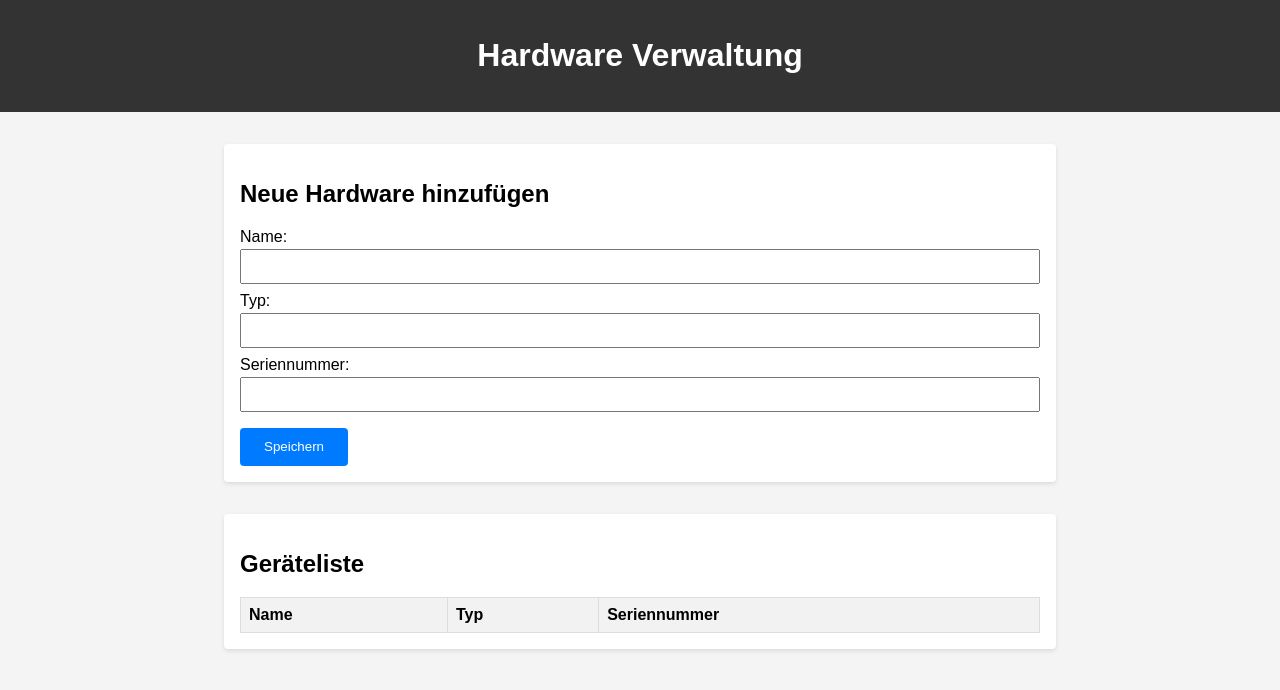
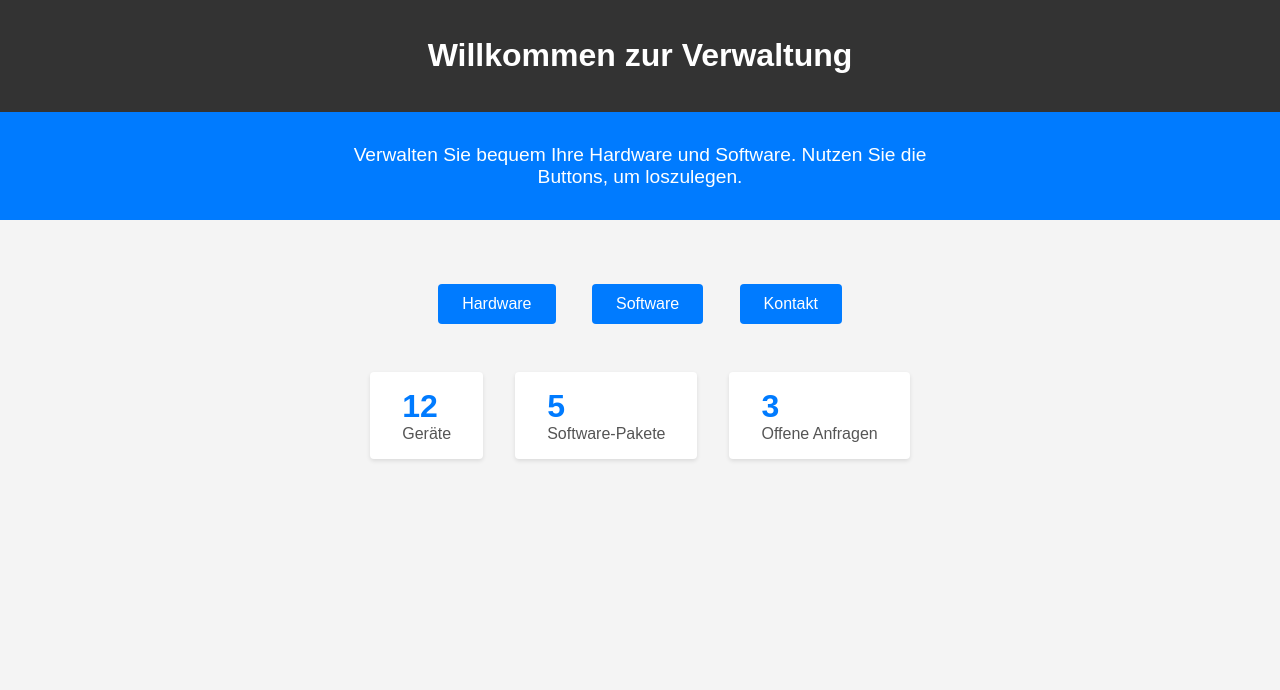
Before and after one commit to Feuder/Test, a plain HTML site: page index.html in a window 1280 px wide. Drawn offline with Linux system fonts and the light colour scheme.

Commit message:
Improve start page design and add stats

```diff
--- /dev/null
+++ b/css/index.css
@@ -0,0 +1,41 @@
+/* Zusätzliche Styles für die Startseite */
+.start-container {
+    margin-top: 3rem;
+}
+
+.hero {
+    background-color: #007bff;
+    color: white;
+    padding: 2rem 0;
+    text-align: center;
+}
+
+.hero p {
+    max-width: 600px;
+    margin: 0 auto;
+    font-size: 1.2rem;
+}
+
+.stats {
+    display: flex;
+    justify-content: center;
+    gap: 2rem;
+    margin-top: 2rem;
+}
+
+.stat {
+    background: #fff;
+    padding: 1rem 2rem;
+    border-radius: 4px;
+    box-shadow: 0 2px 4px rgba(0, 0, 0, 0.1);
+}
+
+.stat strong {
+    display: block;
+    font-size: 2rem;
+    color: #007bff;
+}
+
+.stat span {
+    color: #555;
+}
--- /dev/null
+++ b/css/kontakt.css
@@ -0,0 +1,8 @@
+/* Styles für die Kontakt-Seite */
+a {
+    color: #007bff;
+}
+
+a:hover {
+    text-decoration: underline;
+}
--- /dev/null
+++ b/css/software.css
@@ -0,0 +1,6 @@
+/* Styles für die Software-Seite */
+.placeholder {
+    text-align: center;
+    font-style: italic;
+    margin-top: 2rem;
+}
--- a/css/style.css
+++ b/css/style.css
@@ -64,3 +64,24 @@ button:hover {
 #hardwareTable th {
     background-color: #f2f2f2;
 }
+
+/* Startseite */
+.start-container {
+    max-width: 600px;
+    margin: 2rem auto;
+    text-align: center;
+}
+
+.nav-button {
+    display: inline-block;
+    margin: 1rem;
+    padding: 0.7rem 1.5rem;
+    background-color: #007bff;
+    color: white;
+    text-decoration: none;
+    border-radius: 4px;
+}
+
+.nav-button:hover {
+    background-color: #0056b3;
+}
--- a/index.html
+++ b/index.html
@@ -3,46 +3,37 @@
 <head>
     <meta charset="UTF-8">
     <meta name="viewport" content="width=device-width, initial-scale=1.0">
-    <title>Hardware Verwaltung</title>
+    <title>Startseite</title>
     <link rel="stylesheet" href="css/style.css">
+    <link rel="stylesheet" href="css/index.css">
 </head>
 <body>
     <header>
-        <h1>Hardware Verwaltung</h1>
+        <h1>Willkommen zur Verwaltung</h1>
     </header>
-
-    <section class="hardware-form">
-        <h2>Neue Hardware hinzufügen</h2>
-        <form id="hardwareForm">
-            <label for="name">Name:</label>
-            <input type="text" id="name" name="name" required>
-
-            <label for="type">Typ:</label>
-            <input type="text" id="type" name="type" required>
-
-            <label for="serial">Seriennummer:</label>
-            <input type="text" id="serial" name="serial" required>
-
-            <button type="submit">Speichern</button>
-        </form>
-    </section>
-
-    <section class="hardware-list">
-        <h2>Geräteliste</h2>
-        <table id="hardwareTable">
-            <thead>
-                <tr>
-                    <th>Name</th>
-                    <th>Typ</th>
-                    <th>Seriennummer</th>
-                </tr>
-            </thead>
-            <tbody>
-                <!-- Geräte werden hier eingefügt -->
-            </tbody>
-        </table>
-    </section>
-
-    <script src="js/app.js"></script>
+    <main>
+        <section class="hero">
+            <p>Verwalten Sie bequem Ihre Hardware und Software. Nutzen Sie die Buttons, um loszulegen.</p>
+        </section>
+        <section class="start-container">
+            <a class="nav-button" href="hardware.html">Hardware</a>
+            <a class="nav-button" href="software.html">Software</a>
+            <a class="nav-button" href="kontakt.html">Kontakt</a>
+        </section>
+        <section class="stats">
+            <div class="stat">
+                <strong>12</strong>
+                <span>Geräte</span>
+            </div>
+            <div class="stat">
+                <strong>5</strong>
+                <span>Software-Pakete</span>
+            </div>
+            <div class="stat">
+                <strong>3</strong>
+                <span>Offene Anfragen</span>
+            </div>
+        </section>
+    </main>
 </body>
 </html>
```
Also changed, not shown: css/hardware.css (added, +8 -0 lines), hardware.html (added, +49 -0 lines), kontakt.html (added, +16 -0 lines), software.html (added, +16 -0 lines), README.md.
